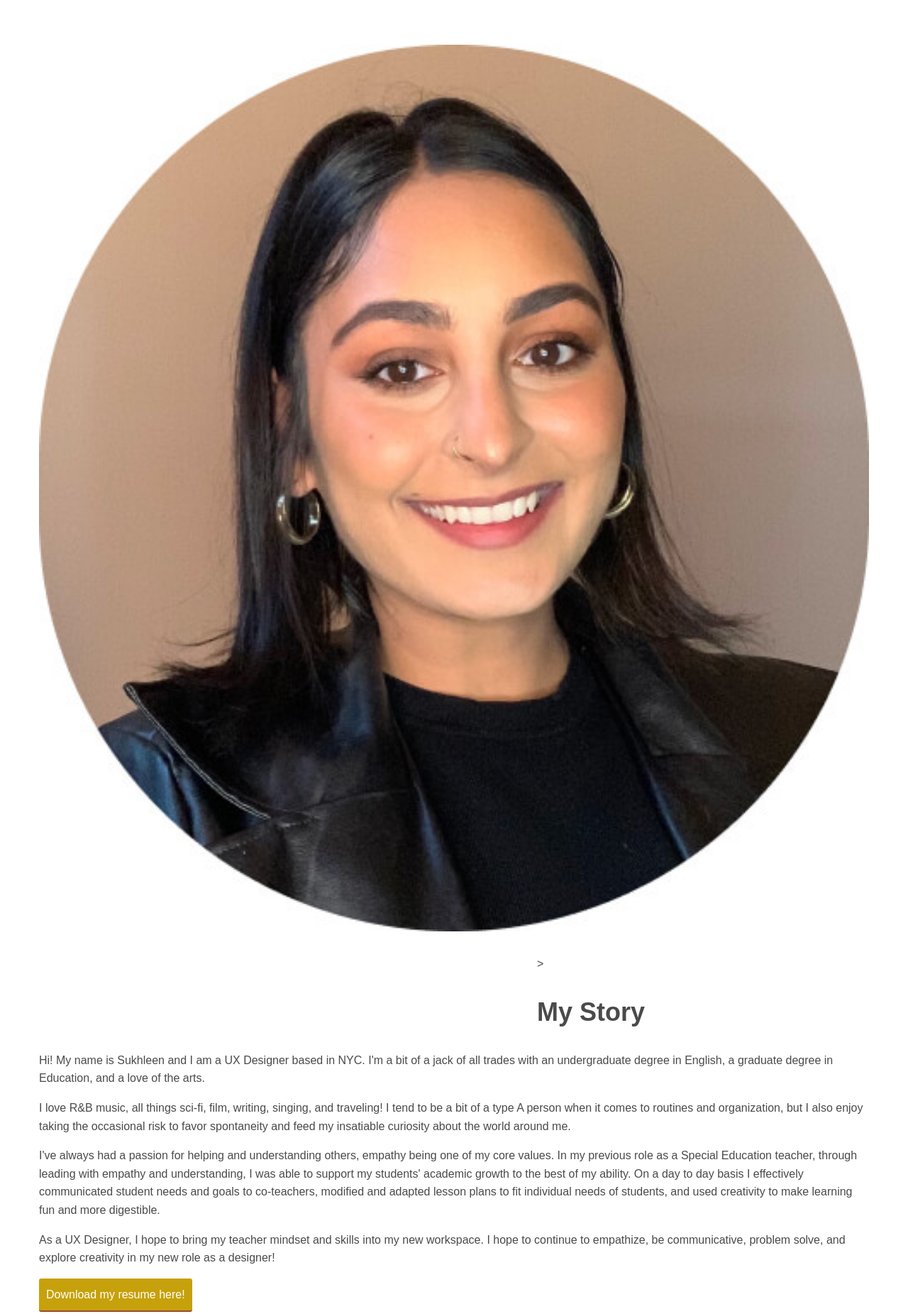
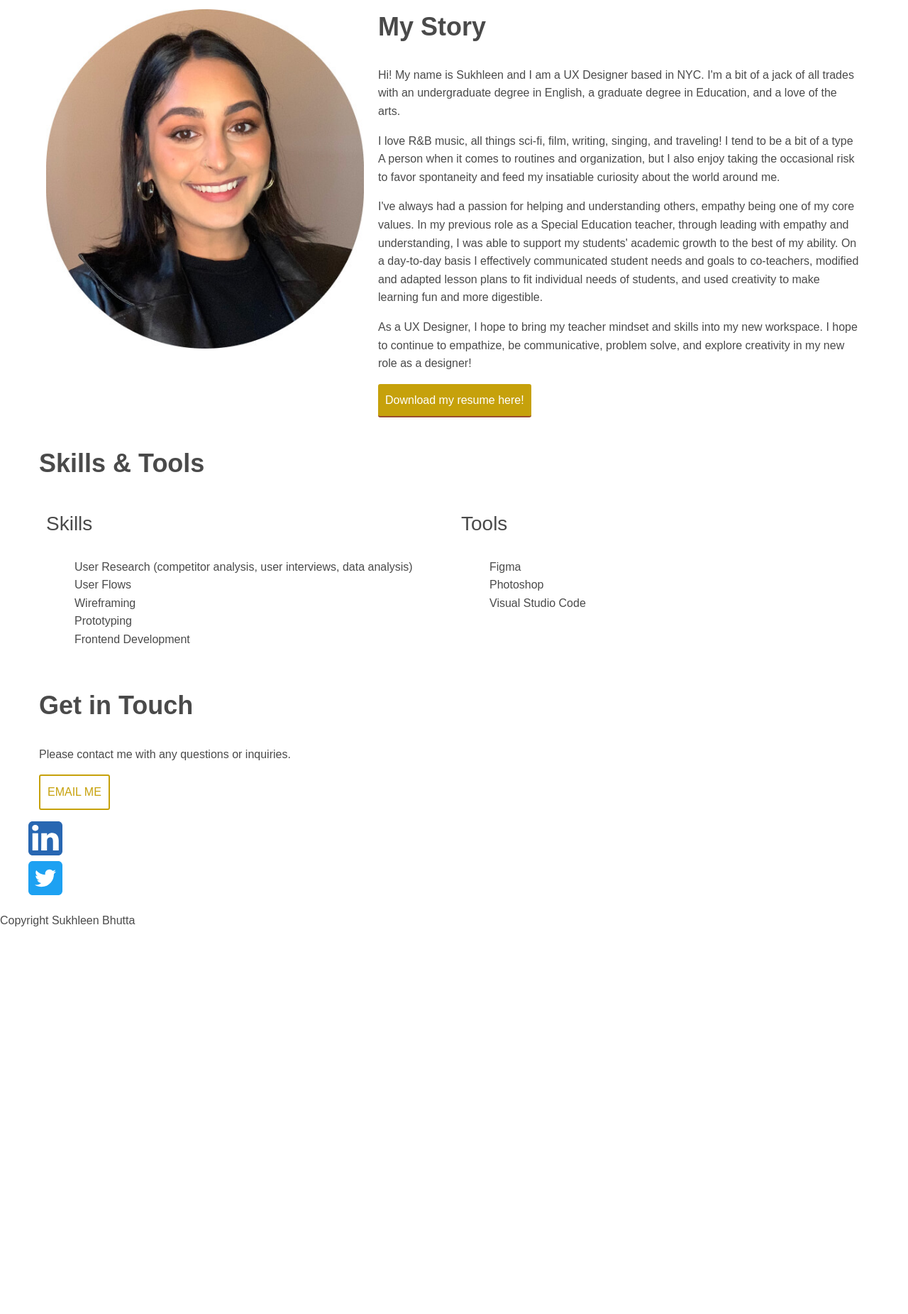
Before and after one commit to bhuttas3/portfolio-website., a plain HTML site: page about.html in a window 1280 px wide. Shown: the part 217-2068 px from the top of the page at 71% size. After the commit the page ends 1527 px from the top, so only its background shows below. Drawn offline with nearby package versions, Linux system fonts and the light colour scheme; a web font is replaced by a local one.

Commit message:
fixed about page columns

```diff
--- a/about.html
+++ b/about.html
@@ -34,39 +34,25 @@
                 <h1>About</h1>
             </div>
         </div>
-        <div>
-            <div class="container">
-                <div class="column col-md-4"></div> <!-- container/wrapper -->
-                <picture>
-                    <source srcset="img/olivesmallimages/ProfilePic@1x.jpg" media="(max-width:767px)">
+
+        <div class="container">
+            <div class="row">
+                <div class="col-md-4">
                     <img src="img/olivelargeimages/ProfilePic@2x.jpg" alt="My Image">
-                </picture>
-                <div class="row"> <!-- row for columns -->
-                    <div class="col-md-6"></div>> <!-- columns -->
+                </div>
+                <div class="col-md-6">
+                    <div id="my-story">
                         <h2>My Story</h2>
-                        <p>Hi! My name is Sukhleen and I am a UX Designer based in NYC.
-                            I'm a bit of a jack of all trades with an undergraduate degree in English,
-                            a graduate degree in Education, and a love of the arts.
-                        </p>
-                        <p>I love R&B music, all things sci-fi, film, writing, singing, and traveling!
-                            I tend to be a bit of a type A person when it comes to routines and organization,
-                            but I also enjoy taking the occasional risk to favor spontaneity and feed my
-                            insatiable curiosity about the world around me.
-                        </p>
-                        <p>I've always had a passion for helping and understanding others, empathy being
-                            one of my core values. In my previous role as a Special Education teacher, through
-                            leading with empathy and understanding, I was able to support my students' academic
-                            growth to the best of my ability. On a day to day basis I effectively communicated
-                            student needs and goals to co-teachers, modified and adapted lesson plans to fit
-                            individual needs of students, and used creativity to make learning fun and
-                            more digestible.
-                        </p>
-                        <p>As a UX Designer, I hope to bring my teacher mindset and skills into my new workspace.
-                         I hope to continue to empathize, be communicative, problem solve, and explore creativity
-                         in my new role as a designer!
-                        </p>
+                        <p>Hi! My name is Sukhleen and I am a UX Designer based in NYC. I'm a bit of a jack of all trades with an undergraduate degree in English, a graduate degree in Education, and a love of the arts.</p>
+                        <p>I love R&B music, all things sci-fi, film, writing, singing, and traveling! I tend to be a bit of a type A person when it comes to routines and organization, but I also enjoy taking the occasional risk to favor spontaneity and feed my insatiable curiosity about the world around me.</p>
+                        <p>I've always had a passion for helping and understanding others, empathy being one of my core values. In my previous role as a Special Education teacher, through leading with empathy and understanding, I was able to support my students' academic growth to the best of my ability. On a day-to-day basis I effectively communicated student needs and goals to co-teachers, modified and adapted lesson plans to fit individual needs of students, and used creativity to make learning fun and more digestible.</p>
+                        <p>As a UX Designer, I hope to bring my teacher mindset and skills into my new workspace. I hope to continue to empathize, be communicative, problem solve, and explore creativity in my new role as a designer!</p>
                         <a href="files/Bhutta.Sukhleen.Resume (1).pdf" target="_blank" download="files/Bhutta.Sukhleen.Resume (1).pdf" class="button">Download my resume here!</a>
                     </div>
+                </div>
+            </div>
+        </div>
+
                     <div id="skills-tools">
                         <div class="container">
                             <div class="row">
@@ -113,6 +99,6 @@
         </div>
         <div>Copyright Sukhleen Bhutta</div>
     </footer>
-    <script src="js/scripts.js"></script>
+
 </body>
 </html>
--- a/css/styles.css
+++ b/css/styles.css
@@ -232,7 +232,7 @@ Medium devices (640px and larger)
 
   [class*="col-"] {
     float: left;
-    padding: 30px;
+    padding: 10px;
   }
   nav > ul > li {
     display: inline-block;
```
